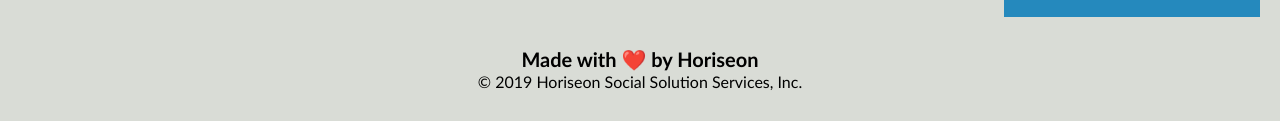
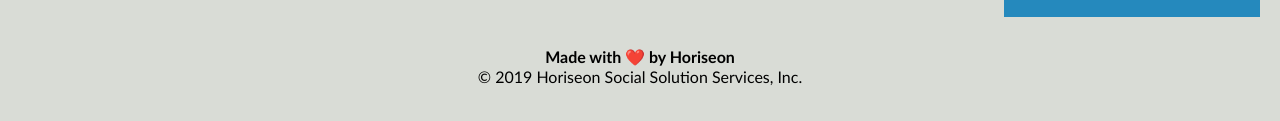
Before and after one commit to bloodfued12/SEOheroes, a plain HTML site: page starter/index.html in a window 1280 px wide. Shown: the part 1875-1996 px from the top of the page. Drawn offline with Linux system fonts and the light colour scheme.

Commit message:
final adjustments added for hiererchical strcturing

```diff
--- a/starter/index.html
+++ b/starter/index.html
@@ -5,7 +5,7 @@
     <meta charset="UTF-8" />
     <meta name="viewport" content="width=device-width, initial-scale=1">
     <link rel="stylesheet" href="./assets/css/style.css">
-    <title>website</title>
+    <title>Heriseon</title>
 </head>
 
 <body>
@@ -77,7 +77,7 @@
 </section>
 
     <div class="footer">
-        <h2>Made with ❤️️ by Horiseon</h2>
+        <h4>Made with ❤️️ by Horiseon</h4>
         <p>
             &copy; 2019 Horiseon Social Solution Services, Inc.
         </p>
```
